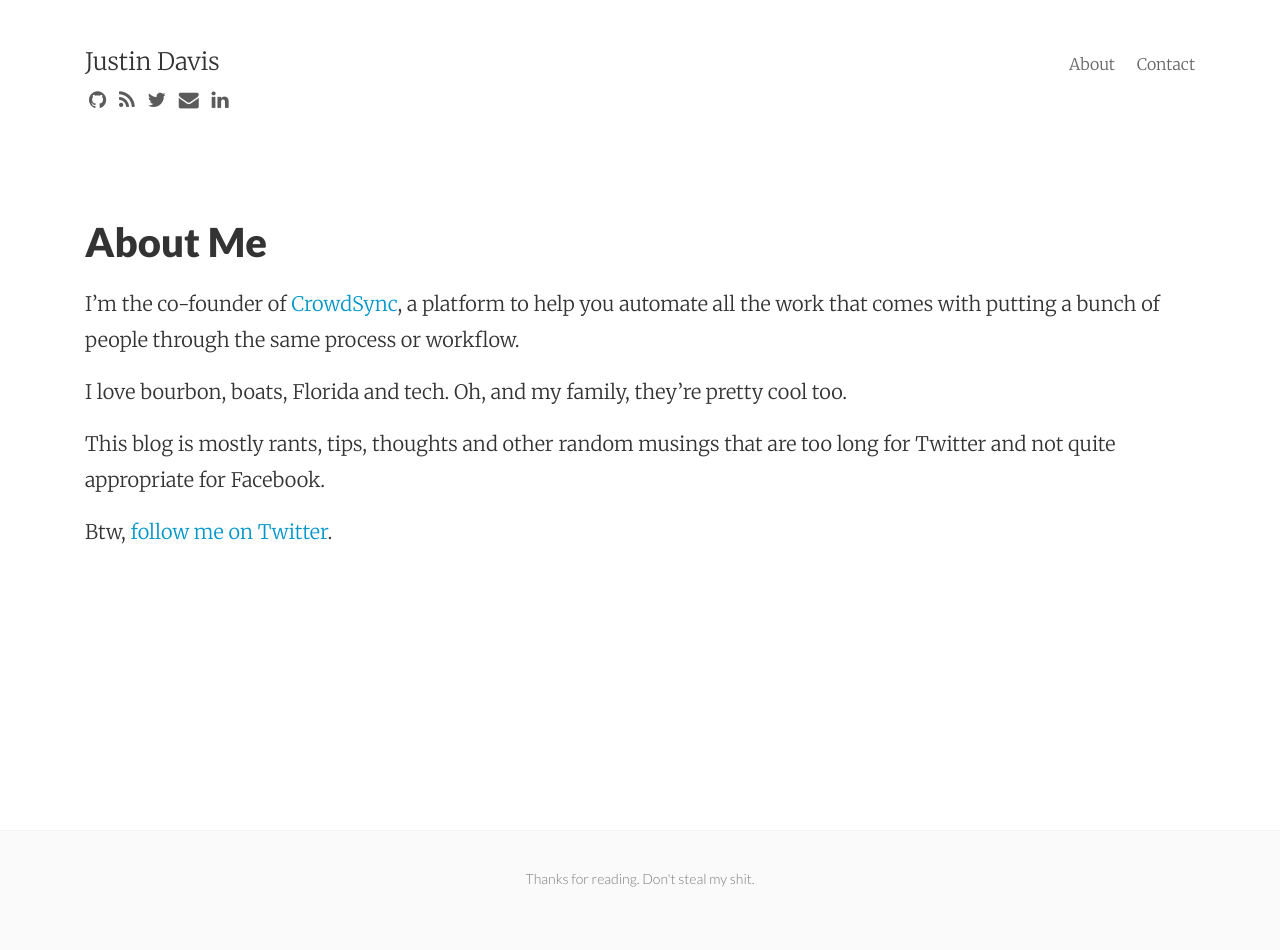
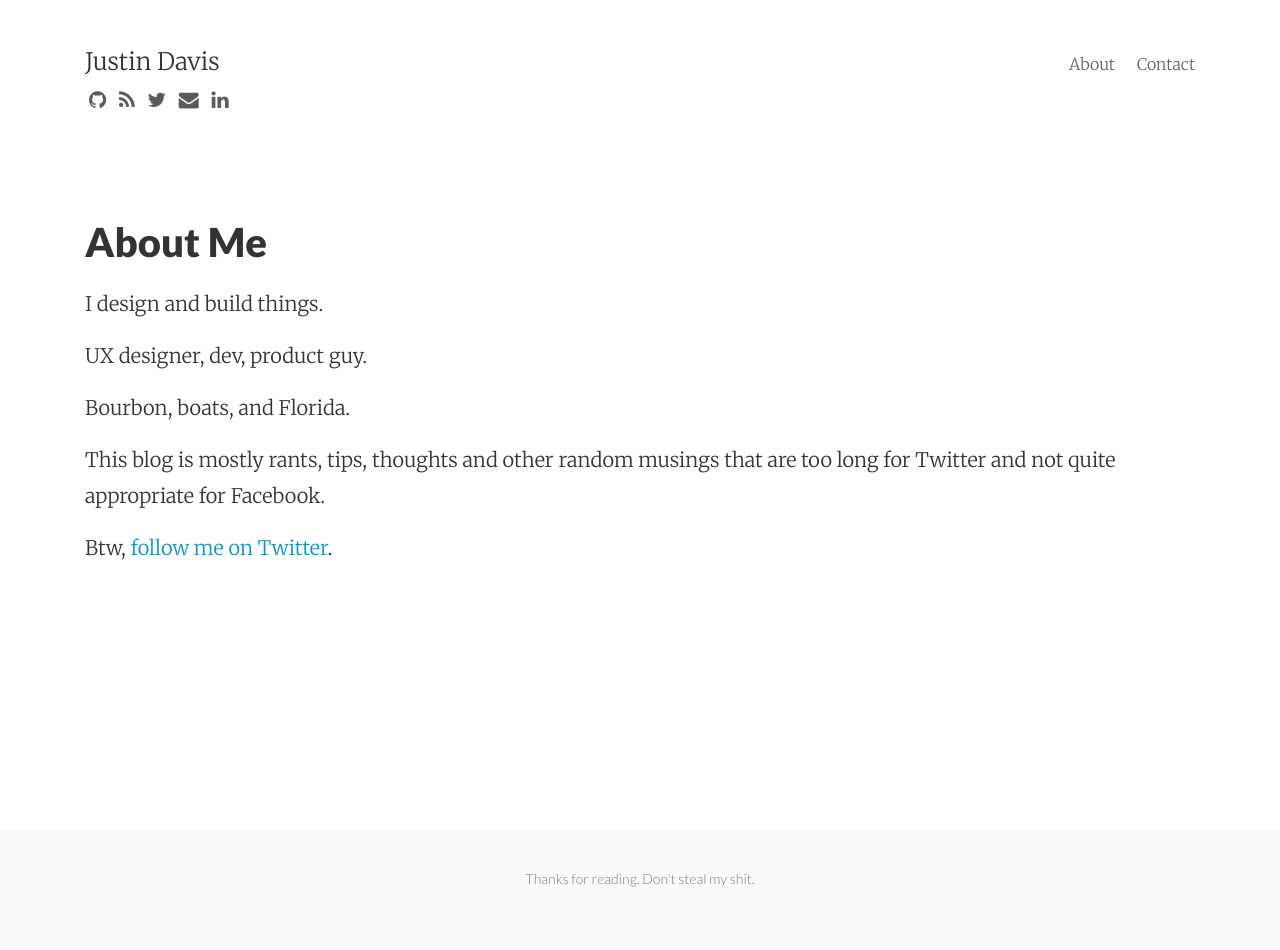
Before and after one commit to jwd2a/justindav.is, a Jekyll site: the page built from about.md, in a window 1280 px wide. Built offline with Jekyll 4.4.1, drawn with Linux system fonts in a browser that asks for light colours; nearby versions of some CDN libraries; some web fonts are replaced.

Commit message:
Update about

```diff
--- a/about.md
+++ b/about.md
@@ -4,15 +4,12 @@ title: About Me
 permalink: /about/
 ---
 
-I'm the co-founder of [CrowdSync][cs], a platform to help you automate all the
-work that comes with putting a bunch of people through the same process or
-workflow.
+I design and build things.
 
-I love bourbon, boats, Florida and tech. Oh, and my family, they're pretty cool
-too.
+UX designer, dev, product guy.
+
+Bourbon, boats, and Florida.
 
 This blog is mostly rants, tips, thoughts and other random musings that are too long for Twitter and not quite appropriate for Facebook.
 
 Btw, [follow me on Twitter](http://www.twitter.com/jwd2a).
-
-[cs]: https://www.crowdsync.io
```
